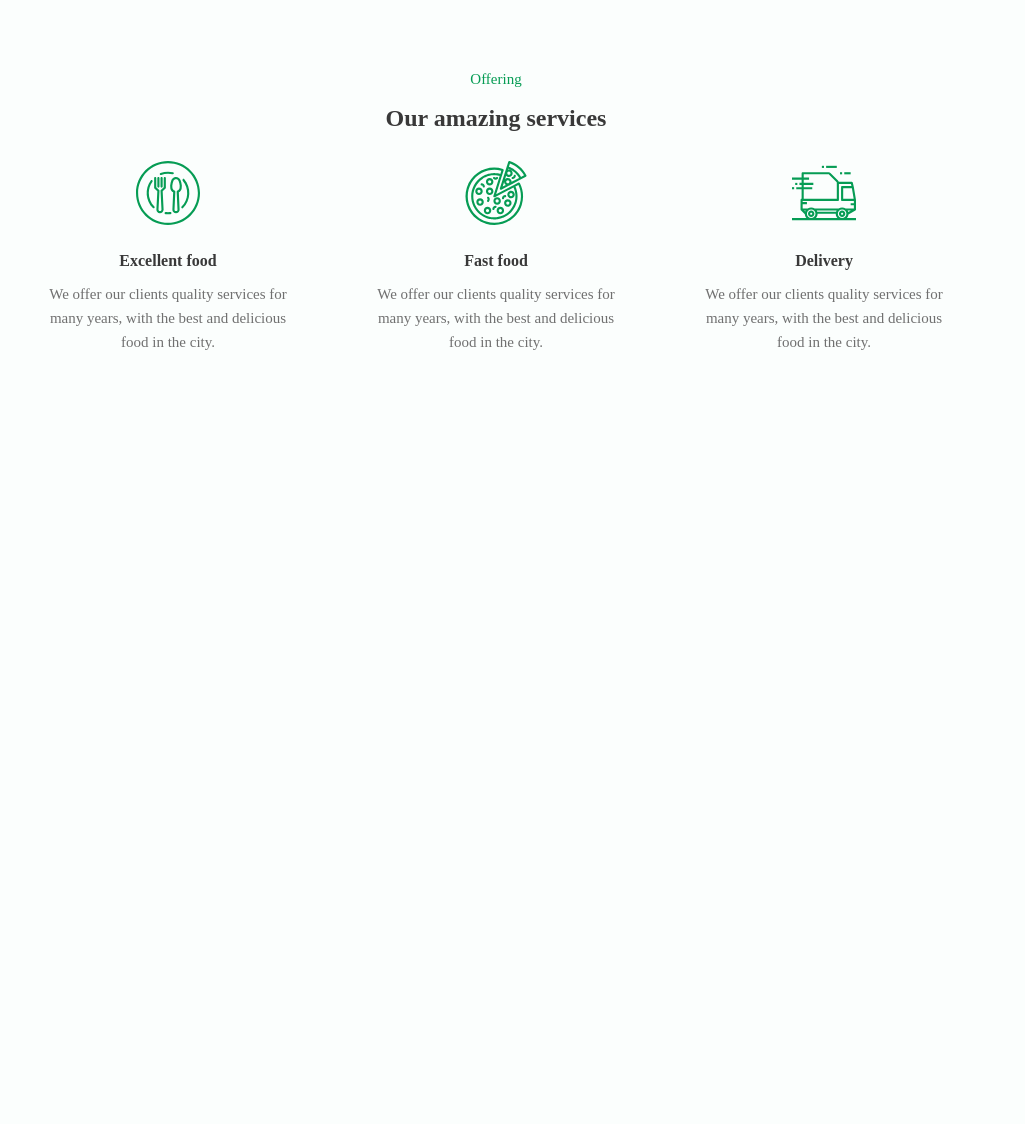
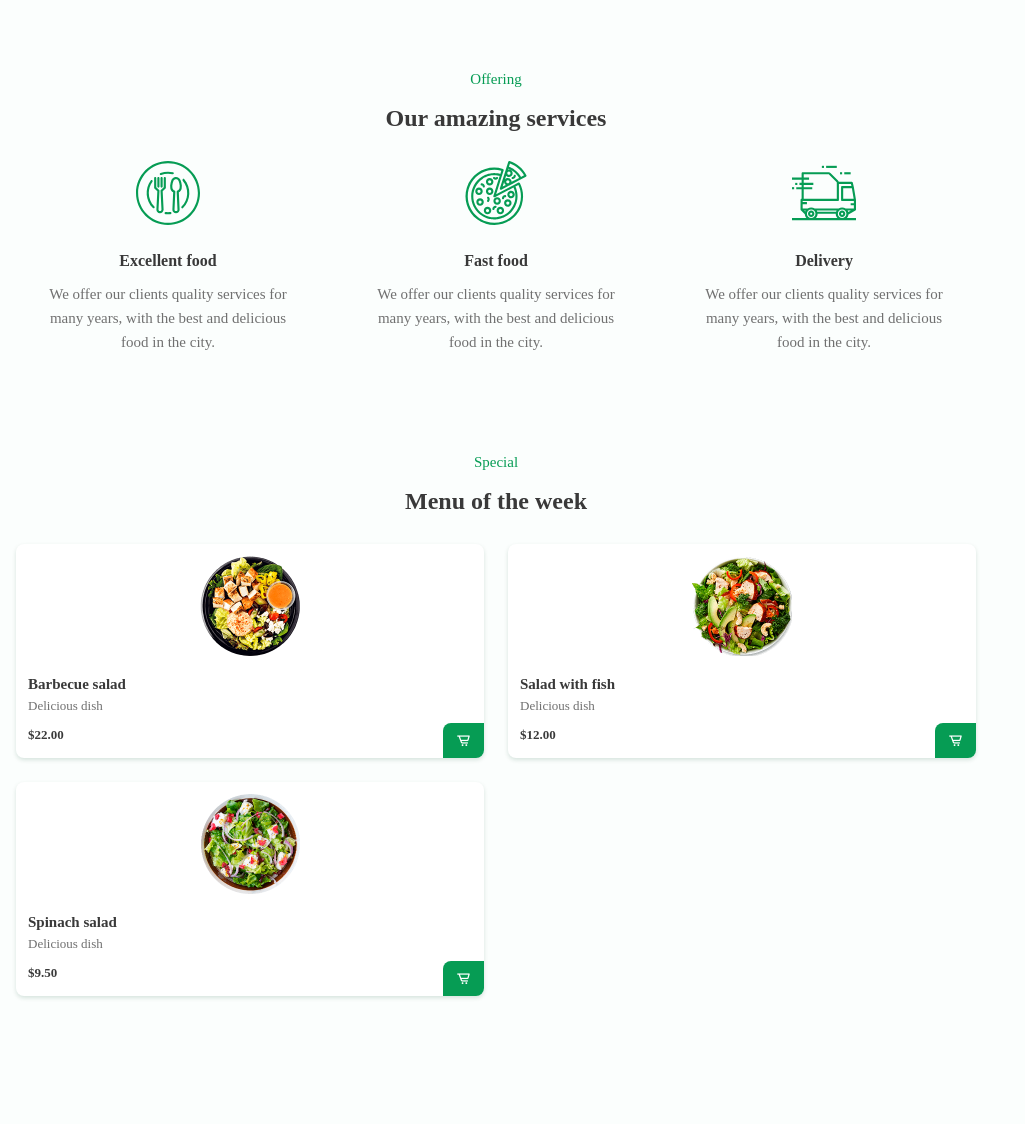
Before and after one commit to DevBrad/Website-Restaurant-light-dark-mode, a website: page index.html in a window 1280 px wide. Shown: the part 1224-2348 px from the top of the page, without its empty margins (0-1025 px from the left). Before the commit the page ends 1706 px from the top, so only its background shows below. Drawn offline with nearby package versions, Linux system fonts and the light colour scheme.

Commit message:
menu component is done

```diff
--- a/index.html
+++ b/index.html
@@ -367,6 +367,44 @@
                 </div>
             </div>
         </section>
+
+        <!--===== MENU =====-->
+        <section class="menu section bd-container" id="menu">
+            <span class="section-subtitle">Special</span>
+            <h2 class="section-title">Menu of the week</h2>
+
+            <div class="menu__container bd-grid">
+                <div class="menu__content">
+                    <img src="/images/plate1.png" alt="" class="menu__img">
+                    <h3 class="menu__name">Barbecue salad</h3>
+                    <span class="menu__detail">Delicious dish</span>
+                    <span class="menu__price">$22.00</span>
+                    <a href="#" class="button menu__button">
+                        <i class='bx bx-cart-alt' ></i>
+                    </a>
+                </div>
+
+                <div class="menu__content">
+                    <img src="/images/plate2.png" alt="" class="menu__img">
+                    <h3 class="menu__name">Salad with fish</h3>
+                    <span class="menu__detail">Delicious dish</span>
+                    <span class="menu__price">$12.00</span>
+                    <a href="#" class="button menu__button">
+                        <i class='bx bx-cart-alt' ></i>
+                    </a>
+                </div>
+
+                <div class="menu__content">
+                    <img src="/images/plate3.png" alt="" class="menu__img">
+                    <h3 class="menu__name">Spinach salad</h3>
+                    <span class="menu__detail">Delicious dish</span>
+                    <span class="menu__price">$9.50</span>
+                    <a href="#" class="button menu__button">
+                        <i class='bx bx-cart-alt' ></i>
+                    </a>
+                </div>
+            </div>
+        </section>
     </main>
     <!--=====FOOTER=====-->
     <footer class="footer section bd-container"></footer>
--- a/scss/components/_menu.scss
+++ b/scss/components/_menu.scss
@@ -0,0 +1,52 @@
+.menu {
+
+    &__container {
+        grid-template-columns: repeat(2, 1fr);
+        justify-content: center;
+    }
+
+    &__content {
+        position: relative;
+        display: flex;
+        flex-direction: column;
+        background-color: $--container-color;
+        border-radius: .5rem;
+        box-shadow: 0 2px 4px rgba(3,74,40,.15);
+        padding: .75rem;
+    }
+    &__img {
+        width: 100px;
+        align-self: center;
+        margin-bottom: $--mb-2;
+    }
+
+    &__name,
+    &__price {
+        font-weight: $--font-semi-bold;
+        color: $--title-color;
+    }
+
+    &__name {
+        font-size: $--normal-font-size;
+    }
+
+    &__detail,
+    &__price {
+        font-size: $--small-font-size;
+    }
+
+    &__detail {
+        margin-bottom: $--mb-1;
+    }
+
+    &__button {
+        position: absolute;
+        bottom: 0;
+        right: 0;
+        display: flex;
+        padding: .625rem .813rem;
+        border-radius: .5rem 0 .5rem 0;
+
+
+    }
+}
```
Also changed, not shown: css/global.css.
